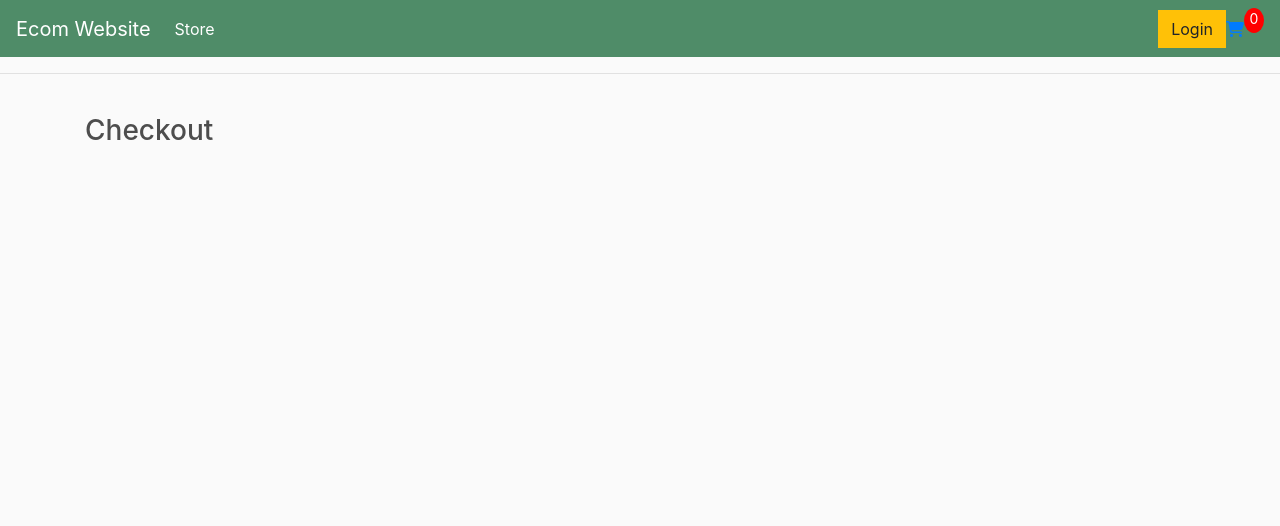
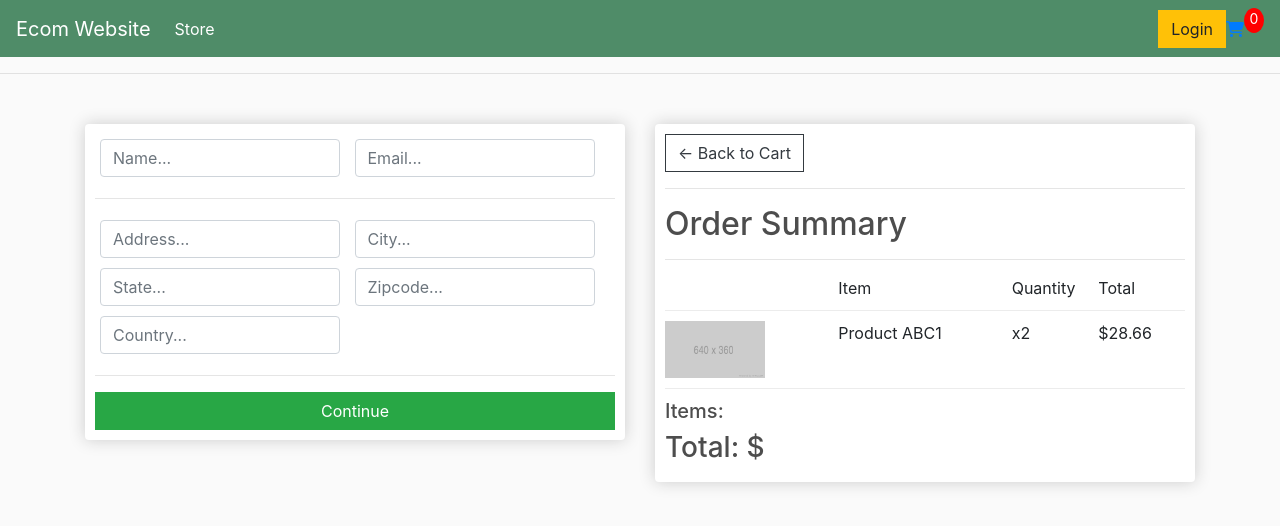
Before and after one commit to IvessJohn/django-ecommerce-website, a Django app: template ecommercewebsite/store/templates/store/checkout.html in a window 1280 px wide. Shown: the top 526 px of the page. Run offline with Django 3.2, Linux system fonts and the light colour scheme; the template is opened without the code that fills it, so the values that code supplies are empty; some libraries are stand-ins or nearby versions.

Commit message:
Checkout page stylized

```diff
--- a/ecommercewebsite/store/templates/store/cart.html
+++ b/ecommercewebsite/store/templates/store/cart.html
@@ -38,7 +38,7 @@
                 <div style="flex: 2;"><img class="row-image" src="{% static 'images/banner_placeholder.png' %}"></div>
                 <div style="flex: 2;">Product ABC1</div>
                 <div style="flex: 1;">
-                    <p class="quanity">$14.33</p>
+                    <p class="quantity">$14.33</p>
                     <div class="quantity">
                         <img class="chg-quantity" src="{% static  'images/arrow_up.png' %}">
 
--- a/ecommercewebsite/store/templates/store/checkout.html
+++ b/ecommercewebsite/store/templates/store/checkout.html
@@ -1,8 +1,84 @@
 {% extends "store/main.html" %}
+{% load static %}
 
 {% block content %}
 
-<h3>Checkout</h3>
+<div class="row">
+    <!-- User and shipping info -->
+    <div class="col-lg-6">
+        <div class="box-element" id="form-wrapper">
+            <div id="user-info">
+                <div class="form-field">
+                    <input required class="form-control" type="text" name="name" placeholder="Name...">
+                </div>
+
+                <div class="form-field">
+                    <input required class="form-control" type="email" name="email" placeholder="Email...">
+                </div>
+            </div>
+
+            <div id="shipping-info">
+                <hr>
+                <div class="form-field">
+                    <input required class="form-control" type="text" name="address" placeholder="Address...">
+                </div>
+
+                <div class="form-field">
+                    <input required class="form-control" type="text" name="city" placeholder="City...">
+                </div>
+
+                <div class="form-field">
+                    <input required class="form-control" type="text" name="state" placeholder="State...">
+                </div>
+
+                <div class="form-field">
+                    <input required class="form-control" type="text" name="zipcode" placeholder="Zipcode...">
+                </div>
+
+                <div class="form-field">
+                    <input required class="form-control" type="text" name="country" placeholder="Country...">
+                </div>
+            </div>
+
+            <hr>
+            <input id="form-button" class="btn btn-success btn-block" type="submit" value="Continue">
+        </div>
+
+        <br>
+        <div class="box-element hidden" id="payment-info">
+            <small>Paypal Options</small>
+        </div>
+    </div>
+
+    <!-- Order summary -->
+    <div class="col-lg-6">
+        <div class="box-element">
+            <a class="btn btn-outline-dark" href="{% url 'cart' %}">&#x2190; Back to Cart</a>
+
+            <hr>
+            <h2>Order Summary</h2>
+            <hr>
+            <!-- Full order here -->
+
+            <div class="cart-row">
+                <div style="flex: 2;"></div>
+                <div style="flex: 2;">Item</div>
+                <div style="flex: 1;">Quantity</div>
+                <div style="flex: 1;">Total</div>
+            </div>
+
+            <div class="cart-row">
+                <div style="flex: 2;"><img class="row-image" src="{% static 'images/banner_placeholder.png' %}"></div>
+                <div style="flex: 2;">Product ABC1</div>
+                <div style="flex: 1;">x2</div>
+                <div style="flex: 1;">$28.66</div>
+            </div>
+
+            <h5>Items: </h5>
+            <h3>Total: $ </h3>
+        </div>
+    </div>
+</div>
 
 
 {% endblock content %}
```
Also changed, not shown: 1 other file.
